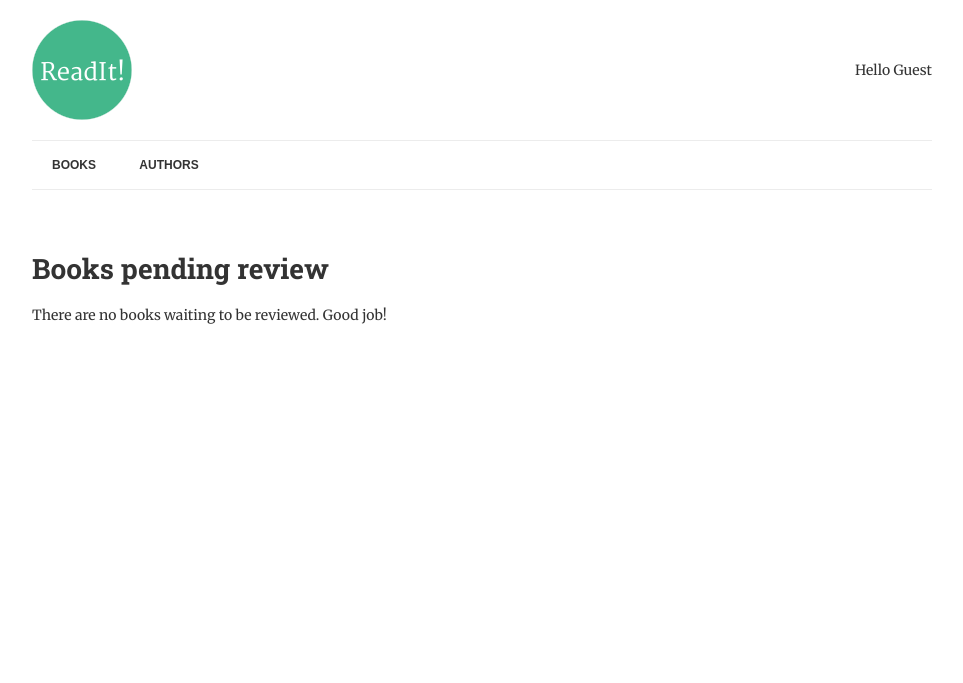
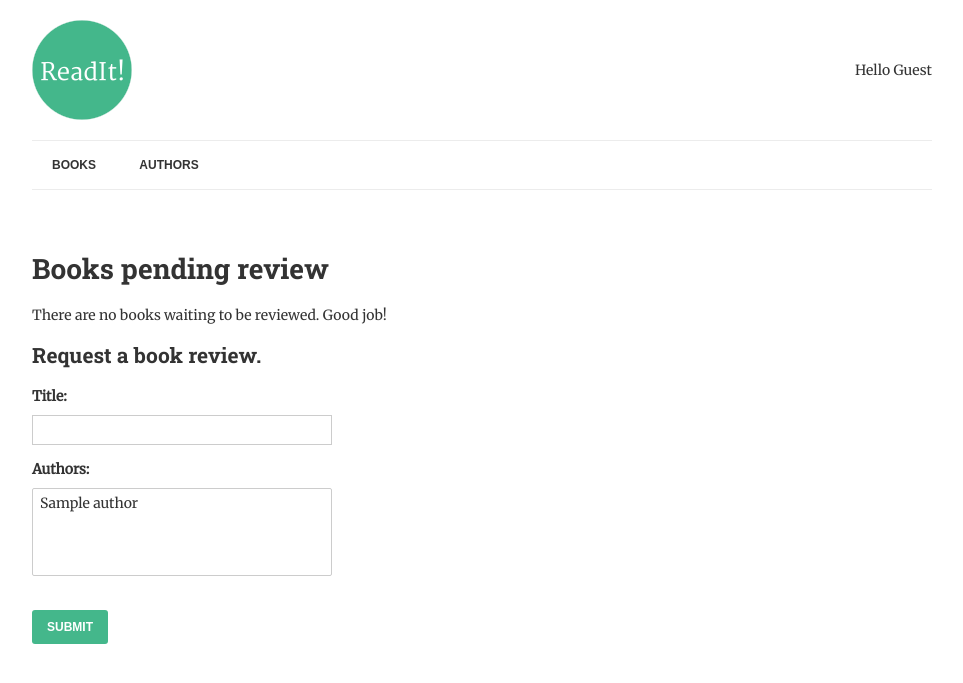
Before and after one commit to shopnilsazal/readon, a Django app: page /review/ in a window 1280 px wide. Shown: the top 683 px of the page, without its empty margins (158-1121 px from the left). Run offline with Django 3.2, Linux system fonts and the light colour scheme; tables that the repository leaves empty hold one stand-in row (values such as "Sample post").

Commit message:
Add ModelForm for requesting book review

```diff
--- a/books/forms.py
+++ b/books/forms.py
@@ -1,4 +1,5 @@
 from django import forms
+from .models import Book
 
 
 class ReviewForm(forms.Form):
@@ -12,6 +13,12 @@ class ReviewForm(forms.Form):
         min_length=300,
         error_messages={
             'required': 'Please enter your review',
-            'min_length': 'Please write at least 300 characters(you wrote %(show_value)s.'
+            'min_length': 'Please write at least 300 characters(you wrote %(show_value)s).'
         }
     )
+
+
+class BookForm(forms.ModelForm):
+    class Meta:
+        model = Book
+        fields = ['title', 'authors']
--- a/books/templates/list-to-review.html
+++ b/books/templates/list-to-review.html
@@ -25,4 +25,10 @@
 	{% else %}
 		<p>There are no books waiting to be reviewed.  Good job!</p>
 	{% endif %}
+    <h2>Request a book review.</h2>
+    <form method="post">
+    {% csrf_token %}
+    {{ form.as_p }}
+        <input type="submit" value="Submit">
+    </form>
 {% endblock %}
--- a/books/views.py
+++ b/books/views.py
@@ -2,7 +2,7 @@ from django.views.generic import View, DetailView
 from django.db.models import Count
 from django.shortcuts import render, get_object_or_404, redirect
 from .models import Book, Author
-from .forms import ReviewForm
+from .forms import ReviewForm, BookForm
 
 
 # Create your views here.
@@ -42,19 +42,36 @@ class BookDetail(DetailView):
     template_name = 'book.html'
 
 
-def review_books(request):
-    books = Book.objects.filter(date_reviewed__isnull=True).prefetch_related('authors')
-    context = {
-        'books': books
-    }
-    return render(request, "list-to-review.html", context)
+class ReviewList(View):
+
+    def get(self, request):
+        books = Book.objects.filter(date_reviewed__isnull=True).prefetch_related('authors')
+        context = {
+            'books': books,
+            'form': BookForm
+        }
+        return render(request, "list-to-review.html", context)
+
+    def post(self, request):
+        form = BookForm(request.POST)
+        books = Book.objects.filter(date_reviewed__isnull=True).prefetch_related('authors')
+
+        if form.is_valid():
+            form.save()
+            return redirect('review-books')
+
+        context = {
+            'books': books,
+            'form': form
+        }
+        return render(request, "list-to-review.html", context)
 
 
 def review_book(request, pk):
     book = get_object_or_404(Book, pk=pk)
 
     if request.method == "POST":
-        form = ReviewForm(request.method)
+        form = ReviewForm(request.POST)
         if form.is_valid():
             book.is_favourite = form.cleaned_data['is_favourite']
             book.review = form.cleaned_data['review']
--- a/readon/urls.py
+++ b/readon/urls.py
@@ -15,7 +15,7 @@ Including another URLconf
 """
 from django.conf.urls import url
 from django.contrib import admin
-from books.views import list_books, AuthorList, AuthorDetail, BookDetail, review_book, review_books
+from books.views import list_books, AuthorList, AuthorDetail, BookDetail, review_book, ReviewList
 
 urlpatterns = [
     url(r'^admin/', admin.site.urls),
@@ -23,6 +23,6 @@ urlpatterns = [
     url(r'^authors/$', AuthorList.as_view(), name='authors'),
     url(r'^authors/(?P<pk>[-\w]+)/$', AuthorDetail.as_view(), name='author-detail'),
     url(r'^books/(?P<pk>[-\w]+)/$', BookDetail.as_view(), name='book-detail'),
-    url(r'^review/$', review_books, name='review-books'),
+    url(r'^review/$', ReviewList.as_view(), name='review-books'),
     url(r'^review/(?P<pk>[-\w]+)/$', review_book, name='review-book'),
 ]
```
